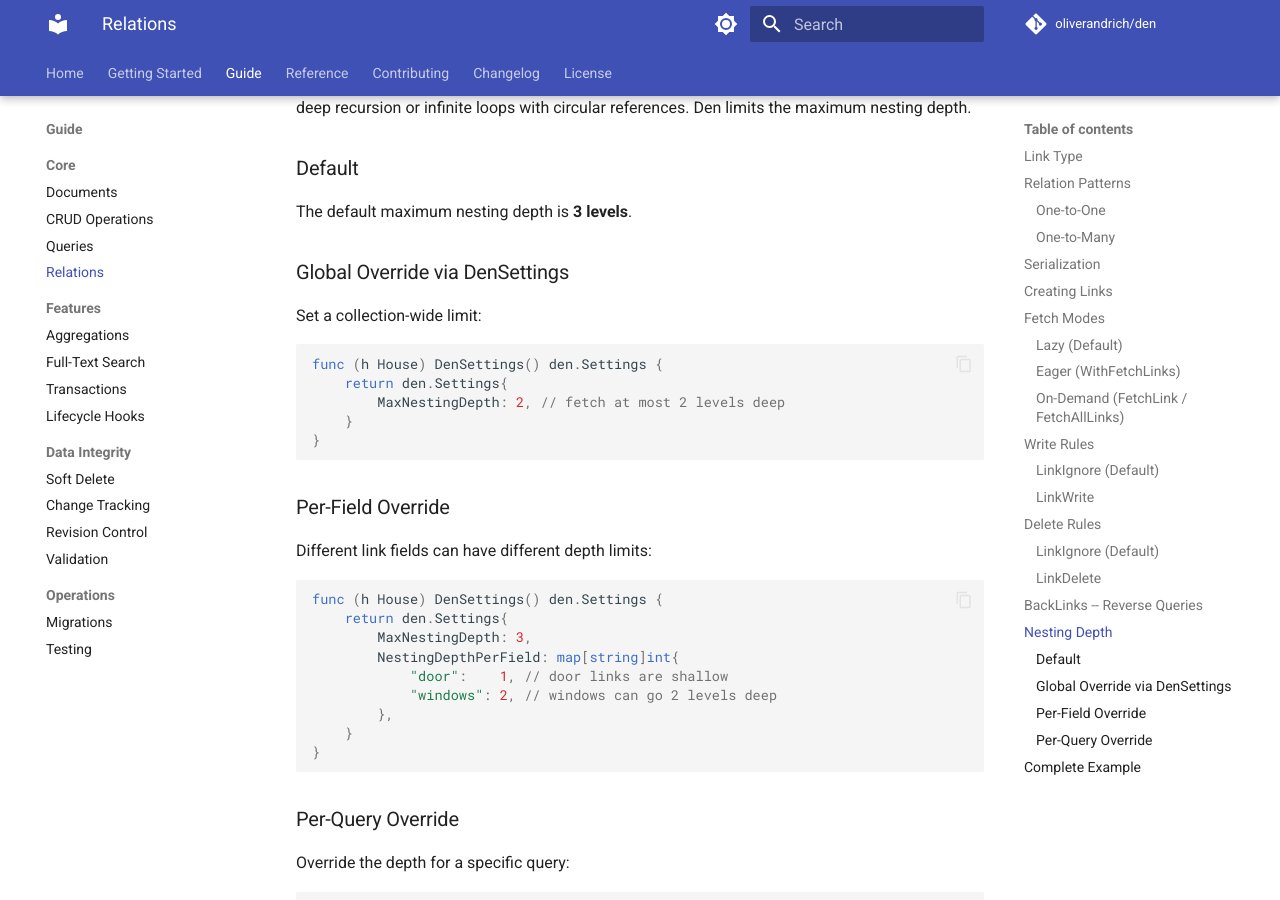
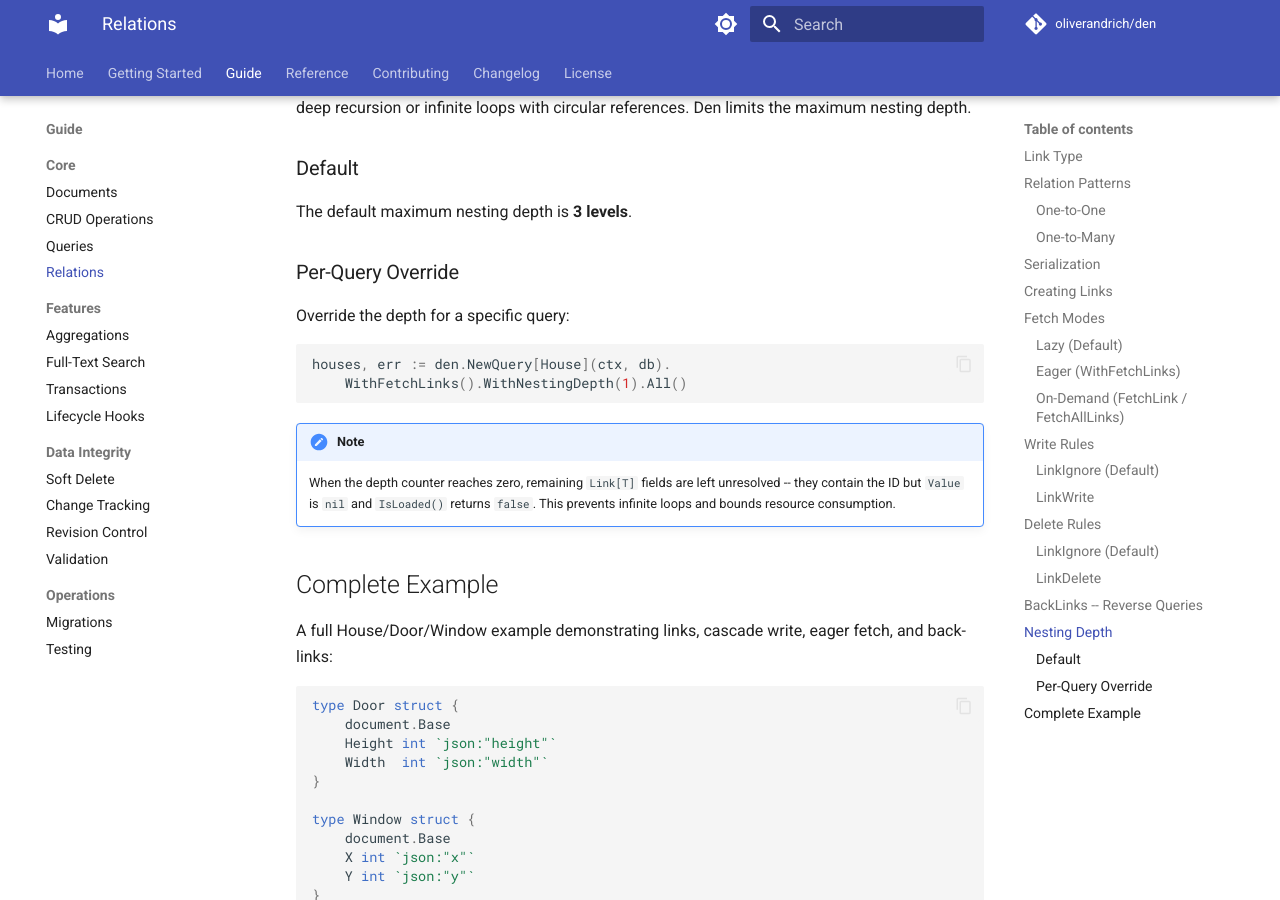
Before and after one commit to oliverandrich/den, an MkDocs documentation site: the page built from docs/guide/relations.md, in a window 1280 px wide and 900 px high, scrolled down 4660 px. Built offline with MkDocs 1.6.1 and Material for MkDocs 9.7.7, drawn with Linux system fonts in a browser that asks for light colours; comment, search, counter and statistics services are not loaded.

Commit message:
docs: fix validation type names, remove dead settings, prune nesting docs
validation.md and llms-full.txt referenced validate.ValidationError
(correct: validate.Errors) and FieldErrors (correct: Fields). Removed
dead Settings fields (OmitEmpty, UseCache, CacheCapacity,
CacheExpiration, NestingDepthPerField) that were never read by any code.
Pruned DenSettings-based nesting depth docs that described unimplemented
features — per-query WithNestingDepth() is the only working mechanism.

````diff
--- a/docs/guide/relations.md
+++ b/docs/guide/relations.md
@@ -213,34 +213,6 @@ When documents link to documents that themselves contain links, eager fetching c
 
 The default maximum nesting depth is **3 levels**.
 
-### Global Override via DenSettings
-
-Set a collection-wide limit:
-
-```go
-func (h House) DenSettings() den.Settings {
-    return den.Settings{
-        MaxNestingDepth: 2, // fetch at most 2 levels deep
-    }
-}
-```
-
-### Per-Field Override
-
-Different link fields can have different depth limits:
-
-```go
-func (h House) DenSettings() den.Settings {
-    return den.Settings{
-        MaxNestingDepth: 3,
-        NestingDepthPerField: map[string]int{
-            "door":    1, // door links are shallow
-            "windows": 2, // windows can go 2 levels deep
-        },
-    }
-}
-```
-
 ### Per-Query Override
 
 Override the depth for a specific query:
````
Also changed, not shown: docs/guide/validation.md (+2 -2 lines), docs/llms-full.txt (+5 -33 lines), 1 other file.
